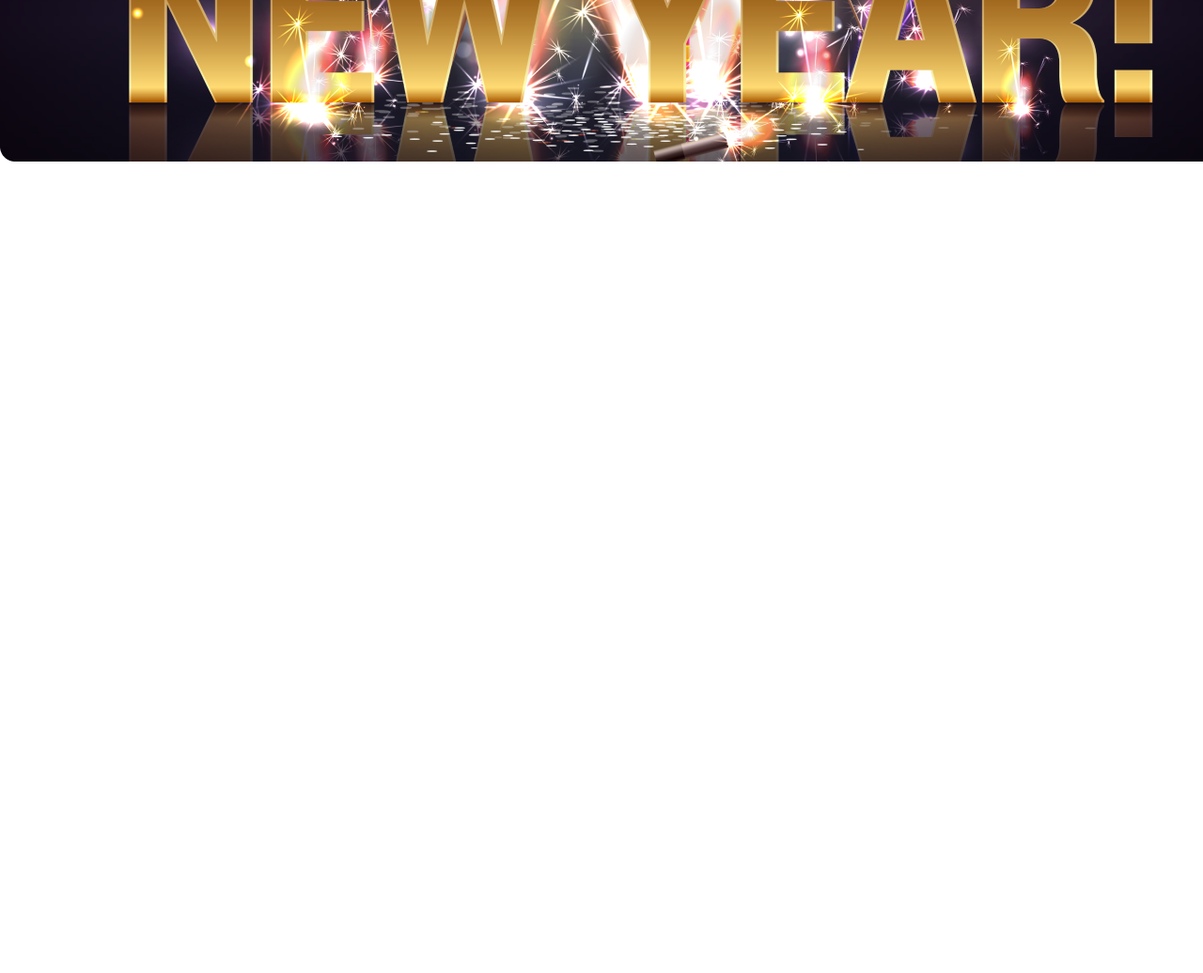
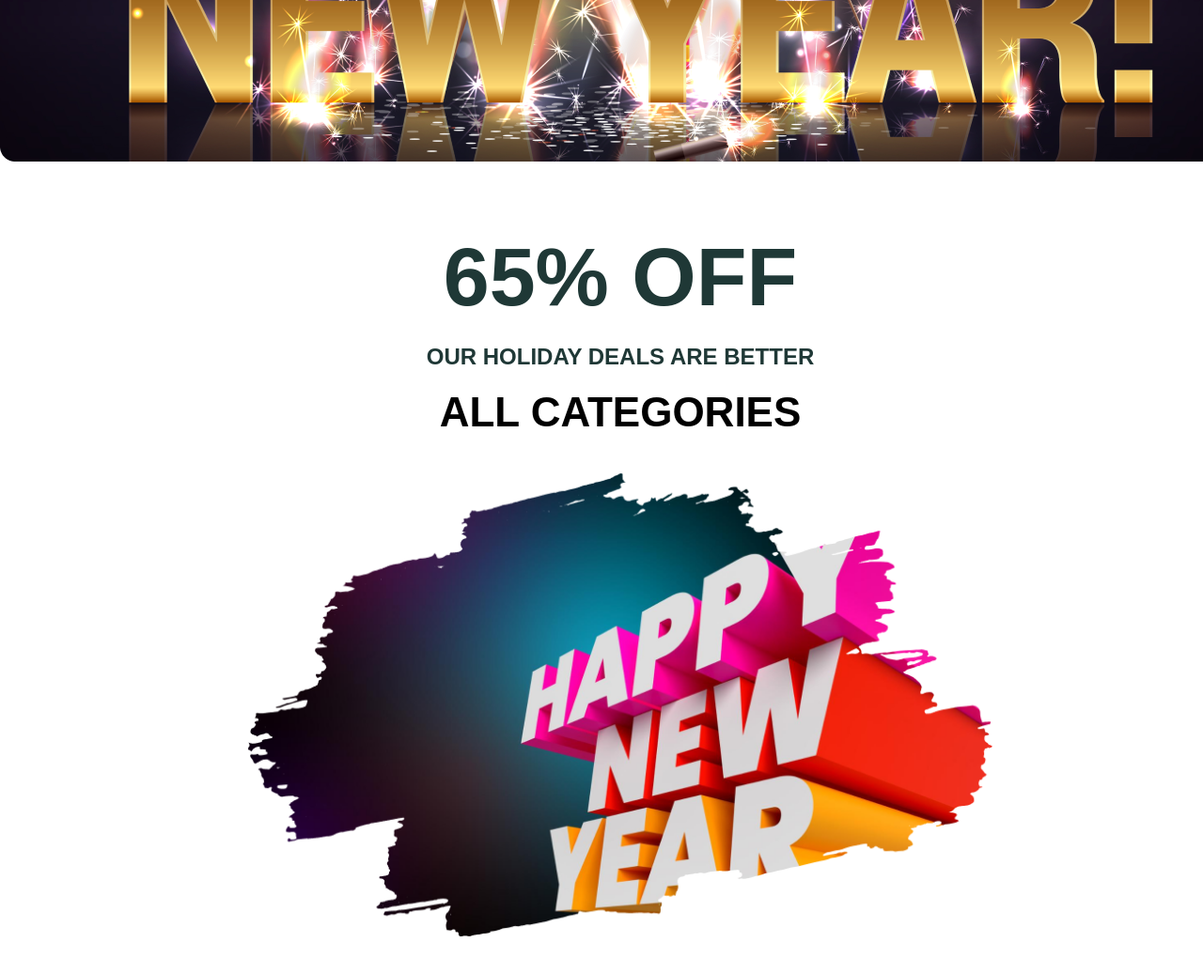
Before and after one commit to coderkawser/new-year-assignment, a plain HTML site: page index.html in a window 1280 px wide. Shown: the part 500-1536 px from the top of the page at 94% size. Before the commit the page ends 800 px from the top, so only its background shows below. Drawn offline with Linux system fonts and the light colour scheme.

Commit message:
added deals area

```diff
--- a/index.html
+++ b/index.html
@@ -1,11 +1,13 @@
 <!DOCTYPE html>
 <html lang="en">
+
 <head>
     <meta charset="UTF-8">
     <meta name="viewport" content="width=device-width, initial-scale=1.0">
     <title>New Year Party</title>
     <link rel="stylesheet" href="style.css">
 </head>
+
 <body>
 
     <!-- Site Header Starts Here -->
@@ -19,5 +21,27 @@
     </header>
     <!-- Site Header Ends Here -->
 
+    <!-- Site Main Body Starts Here -->
+    <main>
+        <!-- Deals Advertise area Stars Here -->
+        <section>
+            <div class="deals-area">
+                <h3>65% OFF</h3>
+                <p>OUR HOLIDAY DEALS ARE BETTER</p>
+                <h4>ALL CATEGORIES</h4>
+                <img src="assets/images/New Year Photo.png" alt="">
+            </div>
+        </section>
+        <!-- Deals Advertise area Stars Here -->
+    </main>
+    <!-- Site Main Body Ends Here -->
+
+    <!-- Footer Area Starts Here -->
+    <footer>
+
+    </footer>
+    <!-- Footer Area Ends Here -->
+
 </body>
+
 </html>
--- a/style.css
+++ b/style.css
@@ -30,3 +30,28 @@ header, main, footer{
     font-size: 72px;
     color: #0D99FF;
 }
+.deals-area{
+    display: flex;
+    flex-direction: column;
+    justify-content: center;
+    text-align: center;
+}
+.deals-area h3{
+    font-size:  88px;
+    color: #1F3836;
+    margin: 20px 0;
+}
+.deals-area p{
+    font-size:  24px;
+    color: #1F3836;
+    font-weight: 600;
+}
+.deals-area h4{
+    font-size:  44px;
+    font-weight: 700;
+    margin: 20px 0 40px 0;
+}
+.deals-area img{
+    max-width: 60%;
+    margin: 0 auto 40px
+}
```
